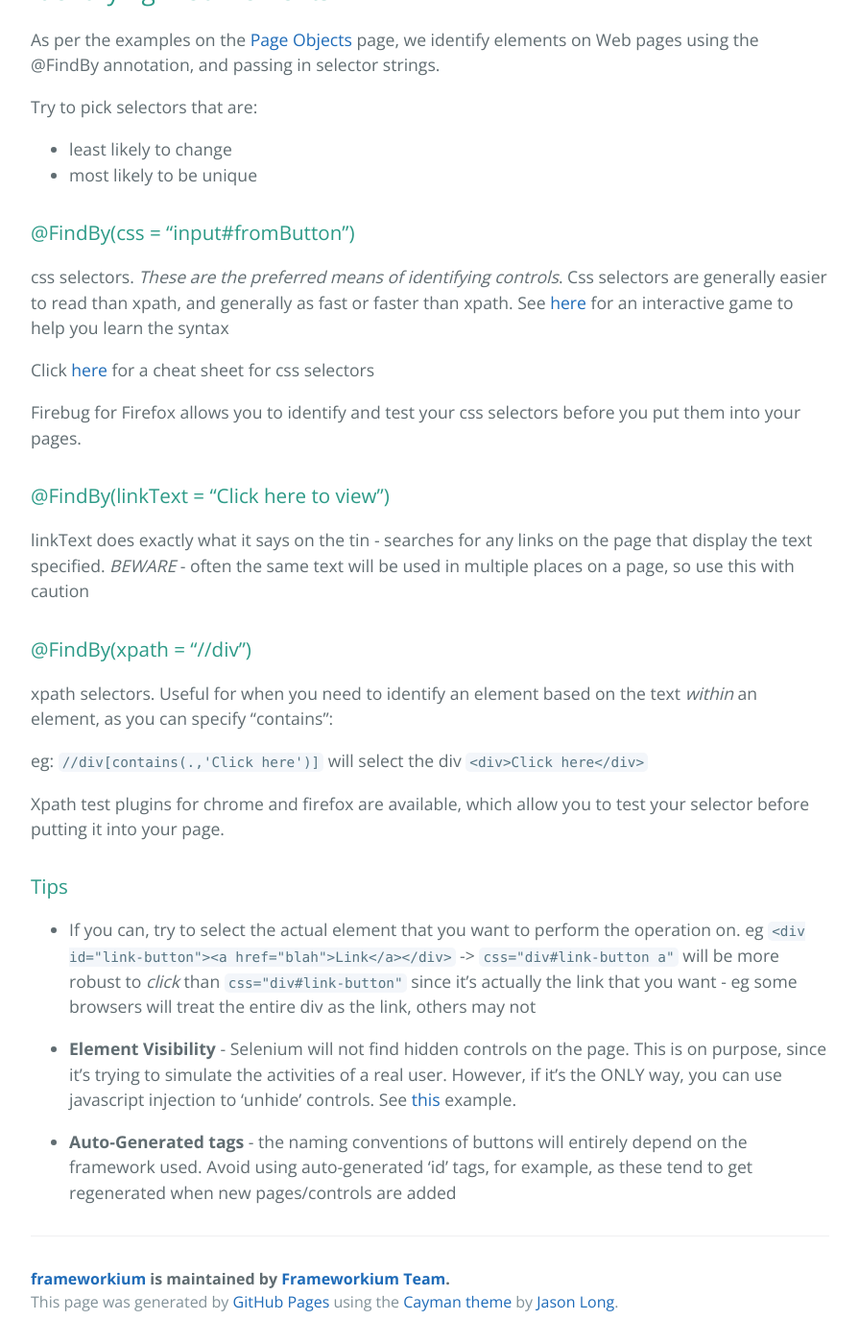
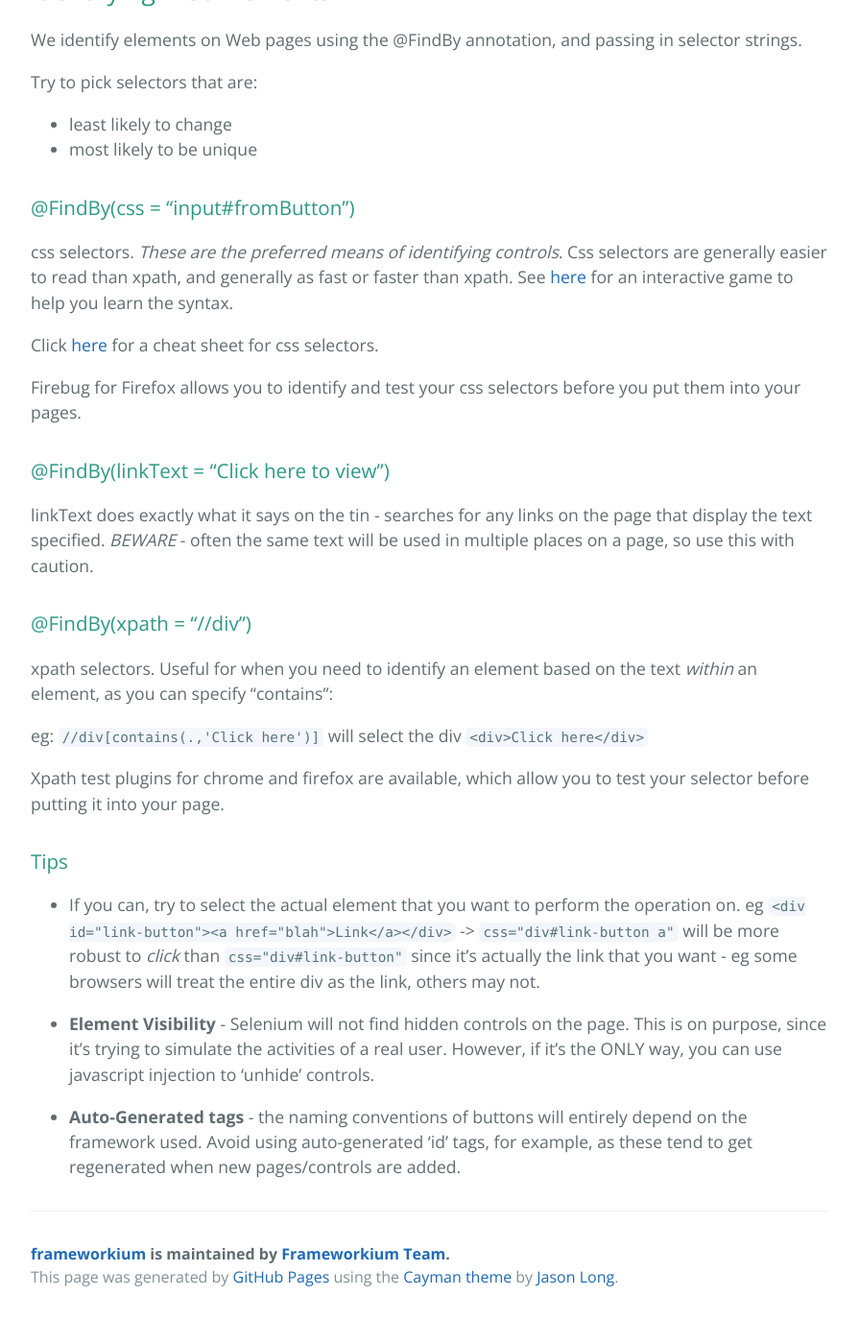
Before and after one commit to Frameworkium/frameworkium.github.io, a Jekyll site: the page built from _pages/Identifying-(Web)-Elements.md, in a window 1280 px wide and 1400 px high, scrolled down 530 px. Shown: the whole window at 96% size, without its empty margins (192-1087 px from the left). Built offline with Jekyll 4.4.1, drawn with Linux system fonts in a browser that asks for light colours; after the commit the page ends 1904 px from its top, so only the background shows below that.

Commit message:
Fixed broken links

```diff
--- a/_pages/Identifying-(Web)-Elements.md
+++ b/_pages/Identifying-(Web)-Elements.md
@@ -5,7 +5,7 @@ category: wiki
 section: 4 - Page Object Guidance
 order: 5
 ---
-As per the examples on the [Page Objects](https://github.com/Frameworkium/frameworkium/wiki/Page-Objects) page, we identify elements on Web pages using the @FindBy annotation, and passing in selector strings.
+We identify elements on Web pages using the @FindBy annotation, and passing in selector strings.
 
 Try to pick selectors that are:
 
@@ -13,14 +13,14 @@ Try to pick selectors that are:
 * most likely to be unique
 
 ### @FindBy(css = "input#fromButton")
-css selectors. _These are the preferred means of identifying controls_. Css selectors are generally easier to read than xpath, and generally as fast or faster than xpath. See [here](http://flukeout.github.io) for an interactive game to help you learn the syntax
+css selectors. _These are the preferred means of identifying controls_. Css selectors are generally easier to read than xpath, and generally as fast or faster than xpath. See [here](http://flukeout.github.io) for an interactive game to help you learn the syntax.
 
-Click [here](http://www.cheetyr.com/css-selectors) for a cheat sheet for css selectors
+Click [here](http://www.cheetyr.com/css-selectors) for a cheat sheet for css selectors.
 
 Firebug for Firefox allows you to identify and test your css selectors before you put them into your pages.
 
 ### @FindBy(linkText = "Click here to view")
-linkText does exactly what it says on the tin - searches for any links on the page that display the text specified. _BEWARE_ - often the same text will be used in multiple places on a page, so use this with caution
+linkText does exactly what it says on the tin - searches for any links on the page that display the text specified. _BEWARE_ - often the same text will be used in multiple places on a page, so use this with caution.
 
 ### @FindBy(xpath = "//div")
 xpath selectors. Useful for when you need to identify an element based on the text _within_ an element, as you can specify "contains":
@@ -31,8 +31,8 @@ Xpath test plugins for chrome and firefox are available, which allow you to test
 
 ### Tips
 
-* If you can, try to select the actual element that you want to perform the operation on. eg `<div id="link-button"><a href="blah">Link</a></div>` -> `css="div#link-button a"` will be more robust to _click_ than `css="div#link-button"` since it's actually the link that you want - eg some browsers will treat the entire div as the link, others may not
+* If you can, try to select the actual element that you want to perform the operation on. eg `<div id="link-button"><a href="blah">Link</a></div>` -> `css="div#link-button a"` will be more robust to _click_ than `css="div#link-button"` since it's actually the link that you want - eg some browsers will treat the entire div as the link, others may not.
 
-* **Element Visibility** -  Selenium will not find hidden controls on the page. This is on purpose, since it's trying to simulate the activities of a real user. However, if it's the ONLY way, you can use javascript injection to 'unhide' controls. See [this]() example.
+* **Element Visibility** -  Selenium will not find hidden controls on the page. This is on purpose, since it's trying to simulate the activities of a real user. However, if it's the ONLY way, you can use javascript injection to 'unhide' controls.
 
-* **Auto-Generated tags** - the naming conventions of buttons will entirely depend on the framework used. Avoid using auto-generated 'id' tags, for example, as these tend to get regenerated when new pages/controls are added
+* **Auto-Generated tags** - the naming conventions of buttons will entirely depend on the framework used. Avoid using auto-generated 'id' tags, for example, as these tend to get regenerated when new pages/controls are added.
```
Also changed, not shown: _pages/Allure-Reporting.md (+1 -1 lines), _pages/Command-Line-Options.md (+2 -3 lines), _pages/JavaScript-Tricks.md (+1 -1 lines), _pages/Native-Controls.md (+2 -2 lines), _pages/Running-via-Jenkins.md (+2 -2 lines).
